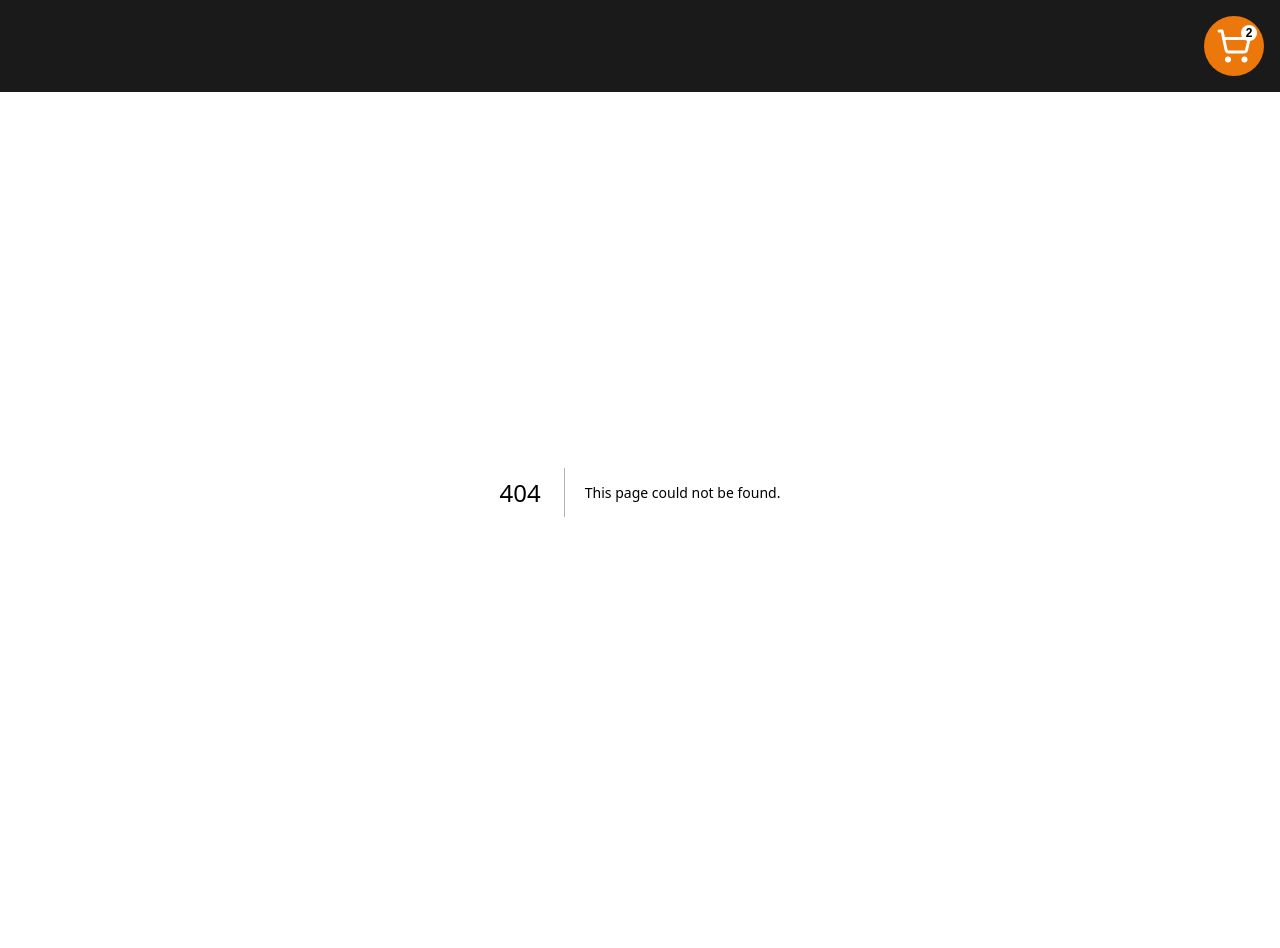
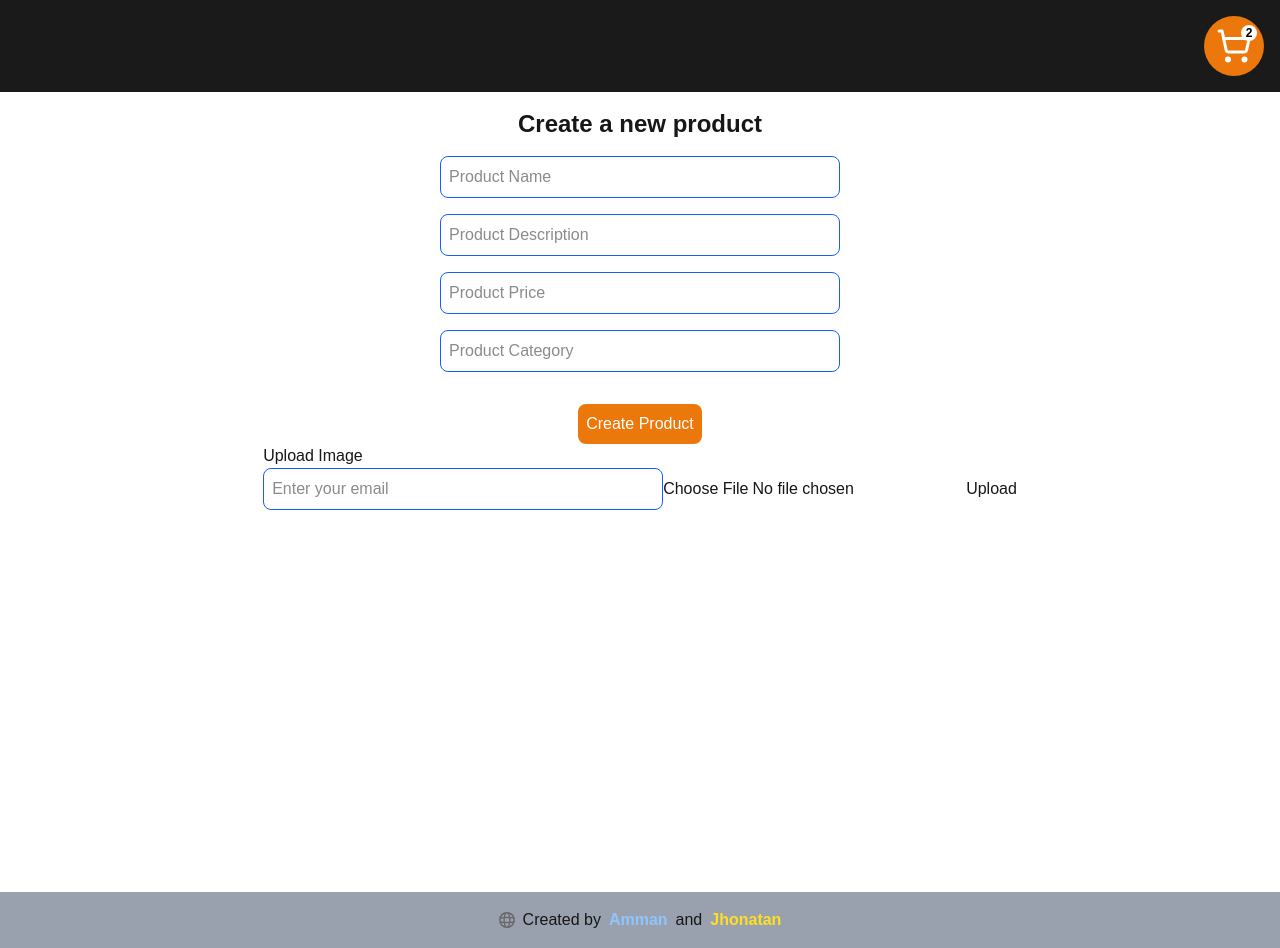
Before and after one commit to ammanabua/aws-store-project, a Next.js app: page /new/product in a window 1280 px wide. Before the commit this address had no page. Before the commit the page ends 892 px from the top, so only its background shows below. Built offline with nearby package versions, Linux system fonts and the light colour scheme.

Commit message:
update first lambda for saving images

```diff
--- /dev/null
+++ b/src/app/(pages)/new/product/page.tsx
@@ -0,0 +1,76 @@
+'use client'
+import React, { useState } from 'react';
+import axios from 'axios';
+
+const ImageUploader = () => {
+  const [file, setFile] = useState<File | null>(null);
+  const [email, setEmail] = useState('');
+  const [message, setMessage] = useState('');
+
+  const handleFileChange = (e: React.ChangeEvent<HTMLInputElement>) => {
+      if (e.target.files && e.target.files[0]) {
+          setFile(e.target.files[0]);
+      }
+  };
+
+  const handleUpload = async () => {
+    if (!file || !email) {
+      setMessage('Please select a file and enter your email.');
+      return;
+    }
+
+    try {
+      const filename = encodeURIComponent(file.name);
+      const contentType = file.type;
+
+      // Send POST request to API Gateway
+      const response = await axios.post(
+        process.env.REACT_APP_API_URL || 'https://c8wz11p0zk.execute-api.us-east-1.amazonaws.com/dev/images',
+        { filename, contentType, email }
+      );
+
+      const { uploadURL } = response.data;
+      console.log(uploadURL, response.data);
+      // Upload the file to S3 using the pre-signed URL
+      await axios.put(uploadURL, file, {
+        headers: { 'Content-Type': file.type },
+      });
+
+      setMessage('Upload successful!');
+
+
+    } catch (error) {
+      console.error('Error uploading file:', error);
+      setMessage('Upload failed. Please try again.');
+    }
+  };
+
+  return (
+    <div className='flex w-full h-screen justify-center'>
+        <div>
+            <h2 className='text-2xl font-bold text-center my-4'>Create a new product</h2>
+            <form action="" className='flex flex-col gap-4 items-center'>
+                <div className='flex flex-col gap-4 items-center'>
+                    <input type="text" placeholder='Product Name' className='border border-1 border-blue-600 p-2 rounded-lg w-[400px]' />
+                    <input type="text" placeholder='Product Description' className='border border-1 border-blue-600 p-2 rounded-lg w-[400px]' />
+                    <input type="number" placeholder='Product Price' className='border border-1 border-blue-600 p-2 rounded-lg w-[400px]' />
+                    <input type="text" placeholder='Product Category' className='border border-1 border-blue-600 p-2 rounded-lg w-[400px]' />
+                </div>
+                <button type="submit" className='bg-[#EC770A] text-white p-2 rounded-lg mt-4'>Create Product</button>
+            </form>
+            <h2>Upload Image</h2>
+            <input className='border border-1 border-blue-600 p-2 rounded-lg w-[400px]'
+                type="email"
+                placeholder="Enter your email"
+                value={email}
+                onChange={(e) => setEmail(e.target.value)}
+                />
+            <input type="file" onChange={handleFileChange} />
+            <button onClick={handleUpload}>Upload</button>
+            <p>{message}</p>
+        </div>
+    </div>
+  );
+};
+
+export default ImageUploader;
--- a/src/app/layout.tsx
+++ b/src/app/layout.tsx
@@ -5,6 +5,7 @@ import "./globals.css";
 import store from "@/redux/store";
 import { Provider } from "react-redux";
 import Header from "@/components/layout/Header";
+import Footer from "@/components/layout/Footer";
 
 const geistSans = Geist({
   variable: "--font-geist-sans",
@@ -30,6 +31,7 @@ export default function RootLayout({
         <Provider store={store}>
           <Header />
           {children}
+          <Footer />
         </Provider>
       </body>
     </html>
--- a/src/app/page.tsx
+++ b/src/app/page.tsx
@@ -5,10 +5,10 @@ export default function Home() {
   return (
     <div className="grid grid-rows-1 items-center justify-items-center min-h-screen p-8 gap-16 sm:p-20 font-[family-name:var(--font-geist-sans)]">
       <main className="flex flex-col gap-[32px] items-center sm:items-start">
-        <h1 className="text-4xl font-bold text-center sm:text-left">
+        <h1 className="text-3xl font-bold text-center max-w-[600px] m-auto">
           Welcome to the Serverless e-Commerce Store using AWS and Next.js
         </h1>
-        <p className="text-lg text-center sm:text-left">
+        <p className="text-sm text-left max-w-[700px]">
           This is a sample project to demonstrate the use of various AWS services with
           Next.js, including S3, DynamoDB, and Lambda. You can browse our products, search, and add them to your cart, and proceed to checkout.
         </p>
@@ -24,20 +24,6 @@ export default function Home() {
           </Link>
         </div>
       </main>
-      <footer className="row-start-3 flex gap-[24px] flex-wrap items-center justify-center">
-        <div
-          className="flex items-center gap-2"
-        >
-          <Image
-            aria-hidden
-            src="/globe.svg"
-            alt="Globe icon"
-            width={16}
-            height={16}
-          />
-          Created by <a className="text-blue-300 font-bold hover:underline hover:underline-offset-4" href="https://www.github.com/ammanabua" target="_blank" rel="noopener noreferrer">Amman</a> and <a className="text-yellow-300 font-bold hover:underline hover:underline-offset-4" href="https://www.github.com/JhonatanBellaiza" target="_blank" rel="noopener noreferrer">Jhonatan</a>
-        </div>
-      </footer>
     </div>
   );
 }
--- /dev/null
+++ b/src/components/layout/Footer.tsx
@@ -0,0 +1,23 @@
+import React from 'react'
+import Image from 'next/image'
+
+const Footer = () => {
+  return (
+    <footer className="row-start-3 flex gap-[24px] flex-wrap items-center justify-center py-4 bg-gray-400">
+        <div
+          className="flex items-center gap-2"
+        >
+          <Image
+            aria-hidden
+            src="/globe.svg"
+            alt="Globe icon"
+            width={16}
+            height={16}
+          />
+          Created by <a className="text-blue-300 font-bold hover:underline hover:underline-offset-4" href="https://www.github.com/ammanabua" target="_blank" rel="noopener noreferrer">Amman</a> and <a className="text-yellow-300 font-bold hover:underline hover:underline-offset-4" href="https://www.github.com/JhonatanBellaiza" target="_blank" rel="noopener noreferrer">Jhonatan</a>
+        </div>
+      </footer>
+  )
+}
+
+export default Footer
```
